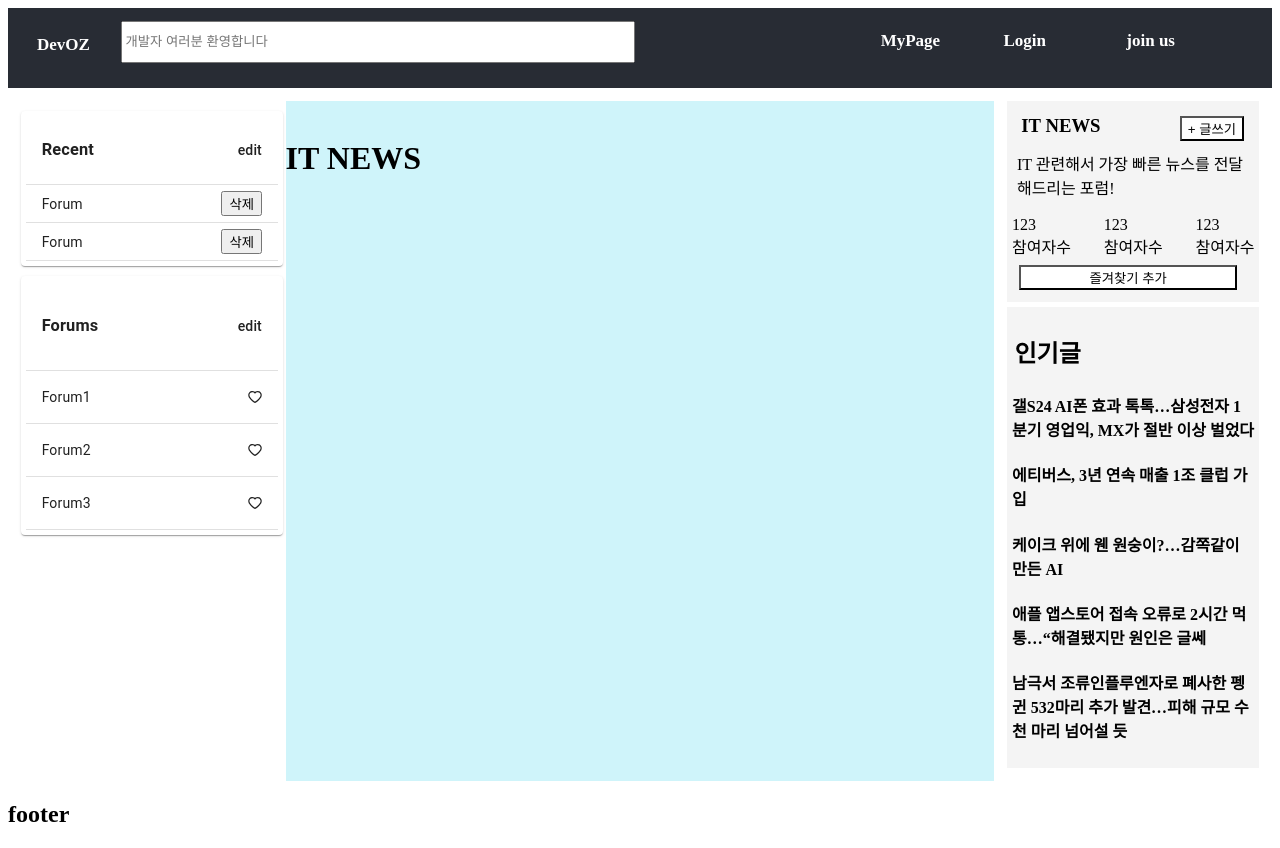
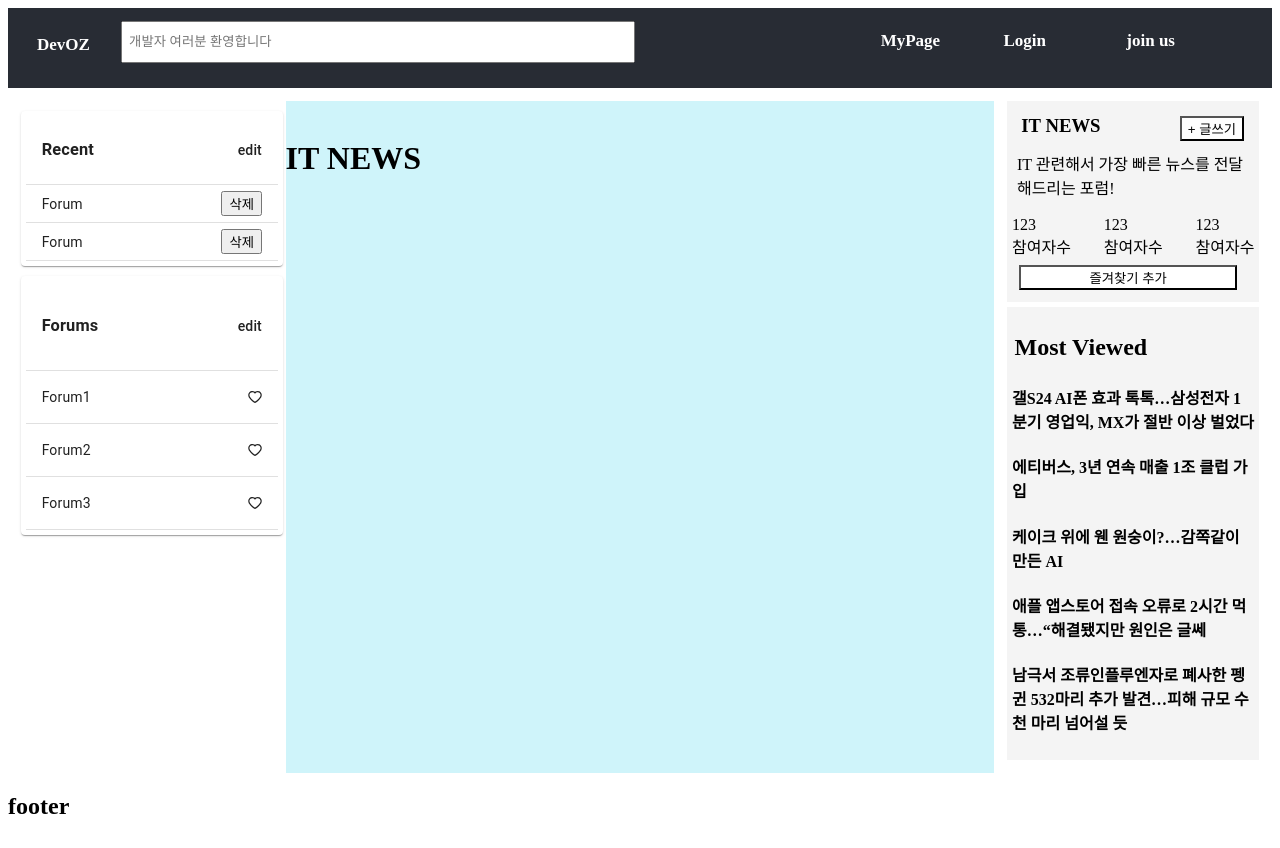
Before and after one commit to haley10309/Multi_main_Project, a React (Create React App) app: page / in a window 1280 px wide. Built offline with nearby package versions, Linux system fonts and the light colour scheme.

Commit message:
header design fix

```diff
--- a/src/fixed_component/Header.jsx
+++ b/src/fixed_component/Header.jsx
@@ -21,7 +21,7 @@ const Header = () => {
           type="text"
           value={search}
           onChange={onChange}
-          placeholder="개발자 여러분 환영합니다"
+          placeholder=" 개발자 여러분 환영합니다"
         />
 
           <li className="header_li_right">
--- a/src/fixed_component/Right_Side_bar.jsx
+++ b/src/fixed_component/Right_Side_bar.jsx
@@ -1,16 +1,7 @@
 import React from "react";
 import "./Side_bar.scss";
-import { Sidebar, Menu, MenuItem, SubMenu } from "react-pro-sidebar";
 import { useNavigate } from "react-router-dom";
-import {
-  Table,
-  TableBody,
-  TableCell,
-  TableContainer,
-  TableHead,
-  TableRow,
-  Paper,
-} from "@mui/material";
+
 
 const Right_Side_bar = () => {
   const navigate = useNavigate();
@@ -50,7 +41,7 @@ const Right_Side_bar = () => {
         </button>
       </div>
       <div className="Hot_topic">
-        <h2 className="hot_topic_title">인기글</h2>
+        <h2 className="hot_topic_title">Most Viewed</h2>
         <h4>갤S24 AI폰 효과 톡톡…삼성전자 1분기 영업익, MX가 절반 이상 벌었다</h4>
         <h4>에티버스, 3년 연속 매출 1조 클럽 가입</h4>
         <h4>케이크 위에 웬 원숭이?…감쪽같이 만든 AI</h4>
```
